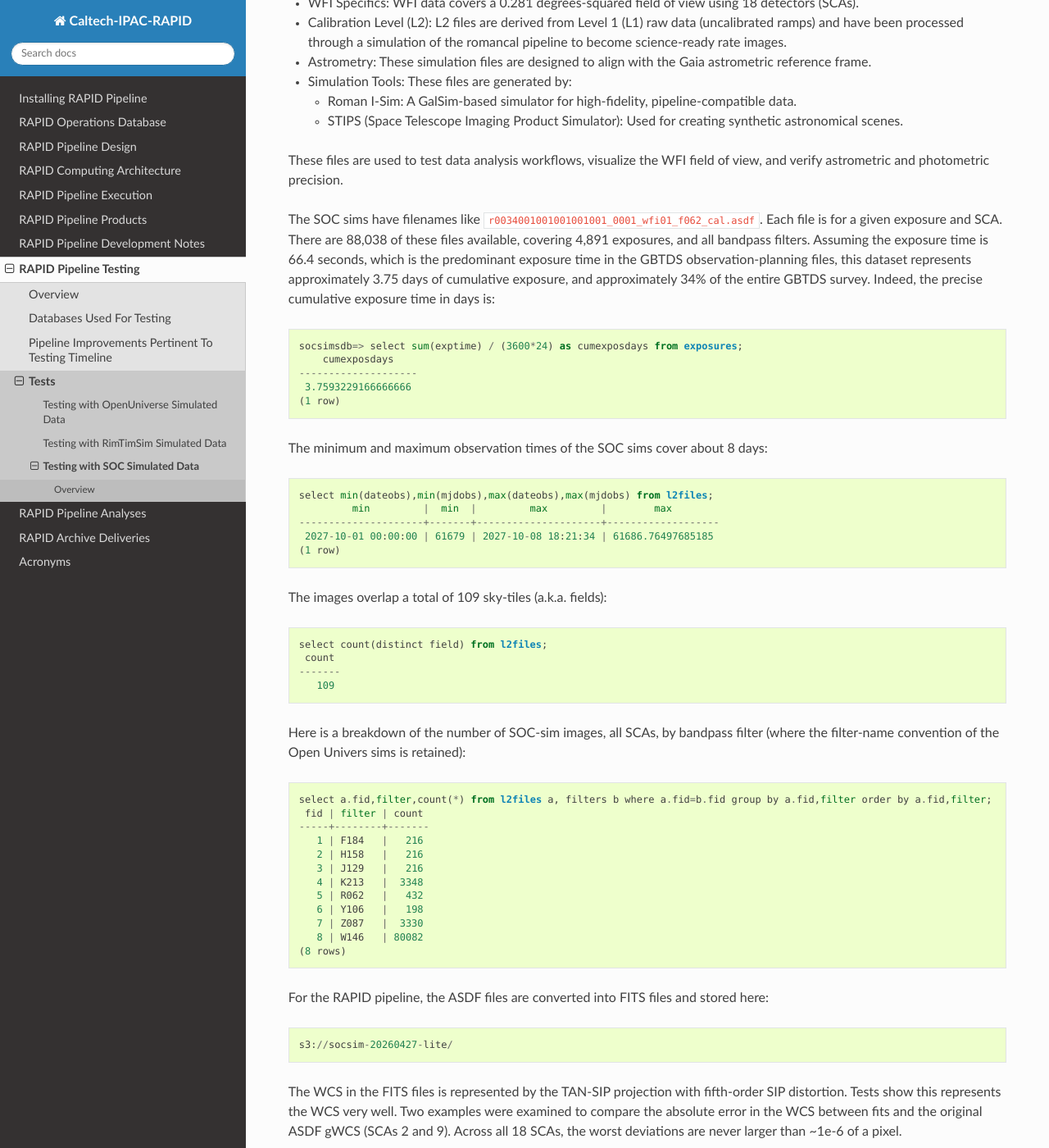
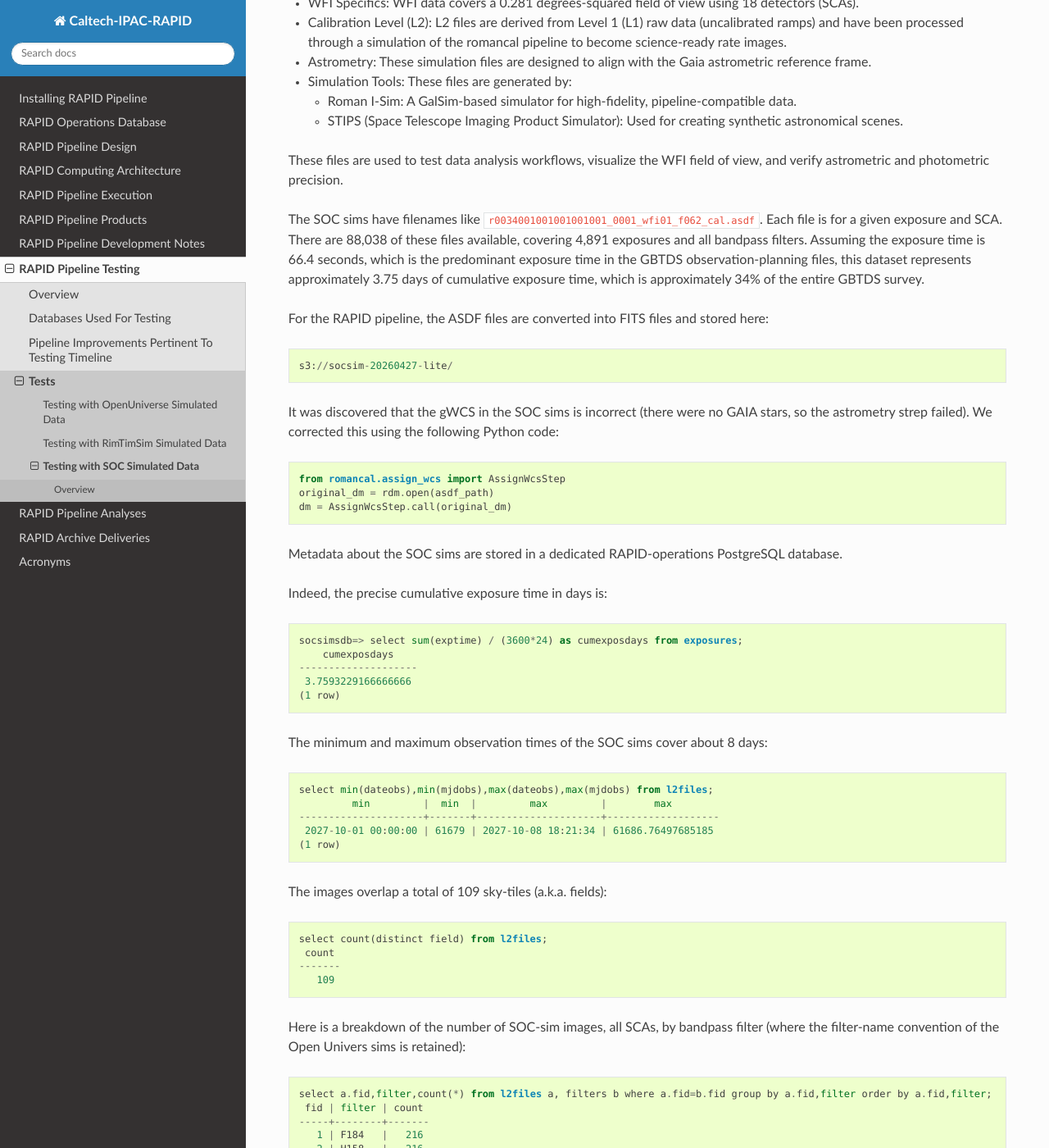
Before and after one commit to Caltech-IPAC/rapid, a Sphinx documentation site: the page built from docs/source/dev/socsim_tests.rst, in a window 1280 px wide and 1400 px high, scrolled down 579 px. Shown: the whole window at 82% size. Built offline with Sphinx 7.4.7 and the Read the Docs theme 3.1.0, drawn with Linux system fonts in a browser that asks for light colours.

Commit message:
Added more details and made refinements.

```diff
--- a/docs/source/dev/socsim_tests.rst
+++ b/docs/source/dev/socsim_tests.rst
@@ -40,10 +40,24 @@ verify astrometric and photometric precision.
 
 The SOC sims have filenames like ``r0034001001001001001_0001_wfi01_f062_cal.asdf``.
 Each file is for a given exposure and SCA.
-There are 88,038 of these files available, covering 4,891 exposures, and all bandpass filters.
+There are 88,038 of these files available, covering 4,891 exposures and all bandpass filters.
 Assuming the exposure time is 66.4 seconds, which is the predominant exposure time in the
 GBTDS observation-planning files, this dataset represents approximately 3.75 days of
-cumulative exposure, and approximately 34% of the entire GBTDS survey.
+cumulative exposure time, which is approximately 34% of the entire GBTDS survey.
+
+For the RAPID pipeline, the ASDF files are converted into FITS files and stored here::
+
+    s3://socsim-20260427-lite/
+
+It was discovered that the gWCS in the SOC sims is incorrect (there were no GAIA stars,
+so the astrometry strep failed).  We corrected this using the following Python code::
+
+    from romancal.assign_wcs import AssignWcsStep
+    original_dm = rdm.open(asdf_path)
+    dm = AssignWcsStep.call(original_dm)
+
+Metadata about the SOC sims are stored in a dedicated RAPID-operations PostgreSQL database.
+
 Indeed, the precise cumulative exposure time in days is:
 
 .. code-block::
@@ -91,11 +105,6 @@ of the Open Univers sims is retained):
        8 | W146   | 80082
     (8 rows)
 
-
-For the RAPID pipeline, the ASDF files are converted into FITS files and stored here::
-
-    s3://socsim-20260427-lite/
-
 The WCS in the FITS files is represented by the TAN-SIP projection with fifth-order SIP distortion.
 Tests show this represents the WCS very well.  Two examples were examined to compare the
 absolute error in the WCS between fits and the original ASDF gWCS (SCAs 2 and 9).
```
